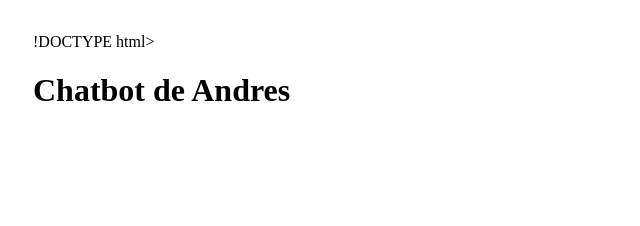
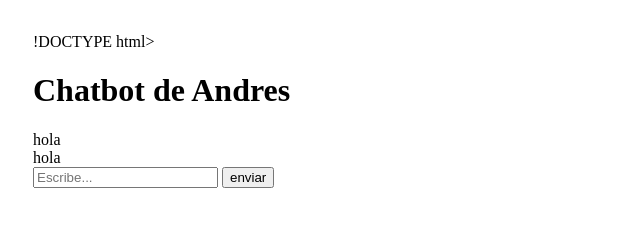
Before and after one commit to EQUIPO15MONTESORI/ANDRES-RODRIGUEZ-CHATBOT-IA, a plain HTML site: page index.html in a window 1280 px wide. Shown: the whole page, without its empty margins (0-640 px from the left). Drawn offline with Linux system fonts and the light colour scheme.

Commit message:
Finalizacion HTML

```diff
--- a/index.html
+++ b/index.html
@@ -1,16 +1,25 @@
 !DOCTYPE html>
-<html>
+<html lang="es">
   <head>
+    <meta charset="UTF-8">
+    <meta name="viewport" content="width=device-width, initial-scale=1.0">
     <title>Chatbot IA</title>
     <link rel="stylesheet" href="styles.css" />
   </head>
   <body>
+    <div class="chat-container">
       <header>
-        <h1>Chatbot de Andres</h1>
+            <h1>Chatbot de Andres</h1>
       </header>
-      <div id="chat-box" class="chat-box">
-
-      </div>
+          <div id="chat-box" class="chat-box">
+            <div class="message user-message">hola</div>
+            </div class=" message bot-message">hola</div>
+          </div>
+        <div class="input-area">
+          <input type="text" id="user-input" placeholder="Escribe...">
+          <button id="send-btn">enviar</button>
+        </div>
+    </div>
       <script src="script.js"></script>
   </body>
 </html>
```
